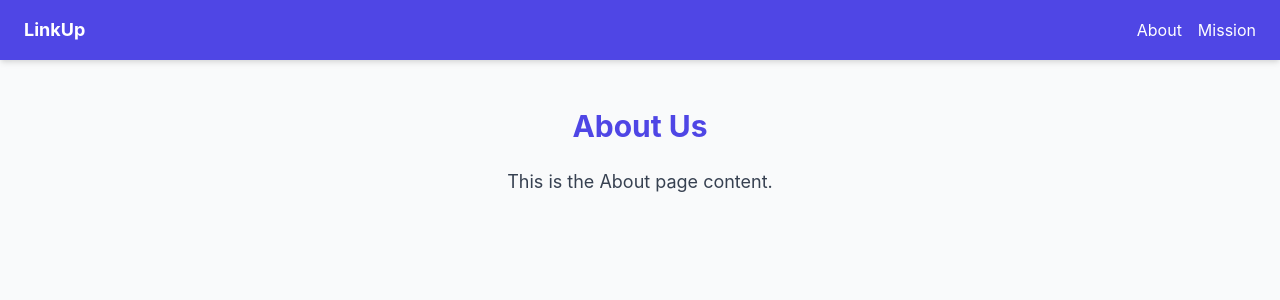
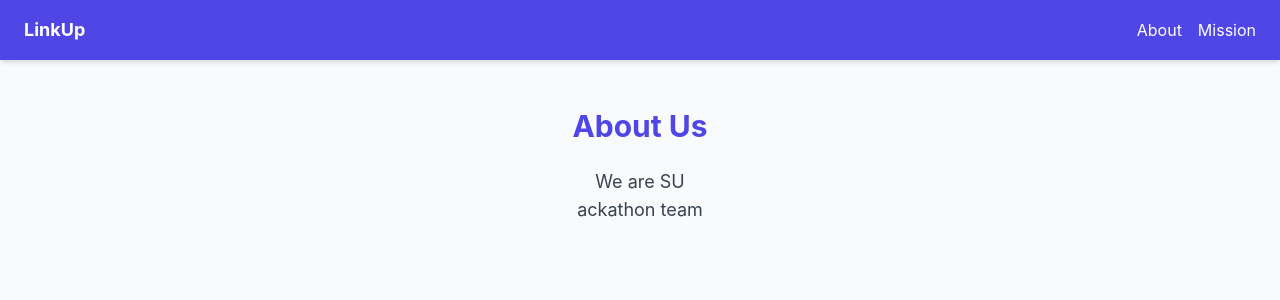
Before and after one commit to vlqv9210/hackprep, a React (Vite) app in the folder frontend/: page /about in a window 1280 px wide. Shown: the top 300 px of the page. Built offline with nearby package versions, Linux system fonts and the light colour scheme.

Commit message:
update note and frontend

```diff
--- a/frontend/src/App.jsx
+++ b/frontend/src/App.jsx
@@ -166,7 +166,9 @@ function App() {
             <div className="min-h-screen bg-gray-50 flex flex-col">
                 <nav className="bg-indigo-600 text-white py-4 px-6 flex justify-between items-center shadow-md">
                     <div className="flex items-center">
-                        <div className="text-lg font-bold">LinkUp</div>
+                        <Link to="/" className="text-lg font-bold">
+                            LinkUp
+                        </Link>
                     </div>
                     <div>
                         <Link to="/about" className="text-white mx-4">
@@ -187,7 +189,7 @@ function App() {
                                     About Us
                                 </h1>
                                 <p className="text-lg text-gray-700">
-                                    This is the About page content.
+                                    We are SU <h4></h4>ackathon team
                                 </p>
                             </div>
                         }
@@ -201,7 +203,8 @@ function App() {
                                     Our Mission
                                 </h1>
                                 <p className="text-lg text-gray-700">
-                                    This is the Mission page content.
+                                    We want to help young generation to find
+                                    their mentor for their brighter future
                                 </p>
                             </div>
                         }
```
